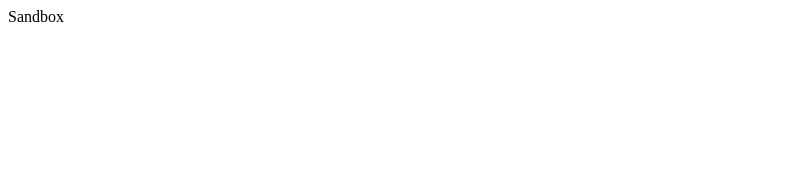
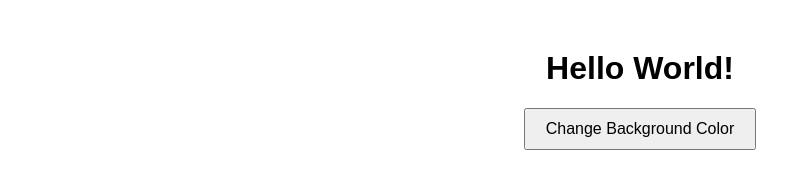
Before and after one commit to kindredFP/sandbox, a plain HTML site: page index.html in a window 1280 px wide. Shown: the whole page, without its empty margins (0-810 px from the left). Drawn offline with Linux system fonts and the light colour scheme.

Commit message:
Updated file to include a simple js method

```diff
--- a/index.html
+++ b/index.html
@@ -1 +1,25 @@
-Sandbox
+<!DOCTYPE html>
+<html lang="en">
+<head>
+    <meta charset="UTF-8">
+    <meta name="viewport" content="width=device-width, initial-scale=1.0">
+    <title>Change Background Color</title>
+    <style>
+        body {
+            font-family: Arial, sans-serif;
+            text-align: center;
+            margin-top: 50px;
+        }
+        button {
+            padding: 10px 20px;
+            font-size: 16px;
+        }
+    </style>
+</head>
+<body>
+    <h1>Hello World!</h1>
+    <button onclick="changeColor()">Change Background Color</button>
+
+    <script src="script.js"></script>
+</body>
+</html>
--- /dev/null
+++ b/script.js
@@ -0,0 +1,5 @@
+function changeColor() {
+    const colors = ['red', 'blue', 'green', 'yellow', 'pink', 'purple'];
+    const randomColor = colors[Math.floor(Math.random() * colors.length)];
+    document.body.style.backgroundColor = randomColor;
+}
```
